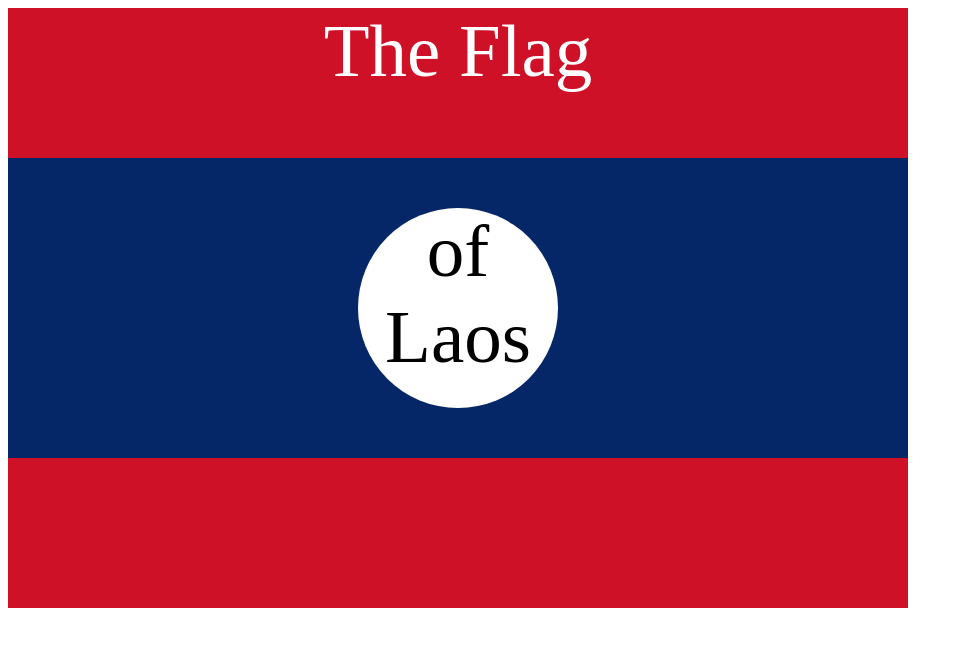
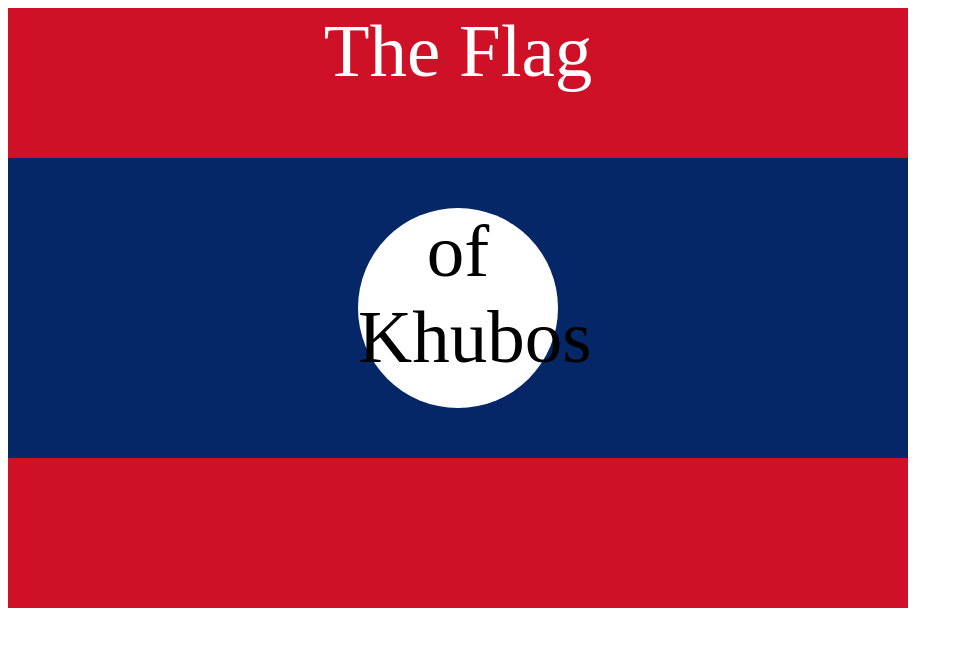
Before and after one commit to Mali-billz/random-flag-project, a plain HTML site: page index.html in a window 1280 px wide. Shown: the whole page, without its empty margins (0-963 px from the left). Drawn offline with Linux system fonts and the light colour scheme.

Commit message:
Update index.html

```diff
--- a/index.html
+++ b/index.html
@@ -57,7 +57,7 @@
     <p>The Flag</p>
     <div>
       <div>
-        <p>of Laos</p>
+        <p>of Khubos</p>
       </div>
     </div>
   </div>
```
